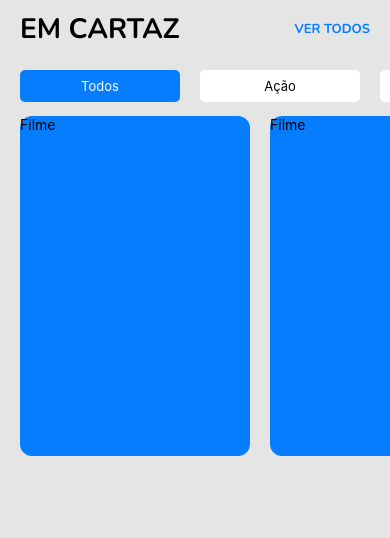
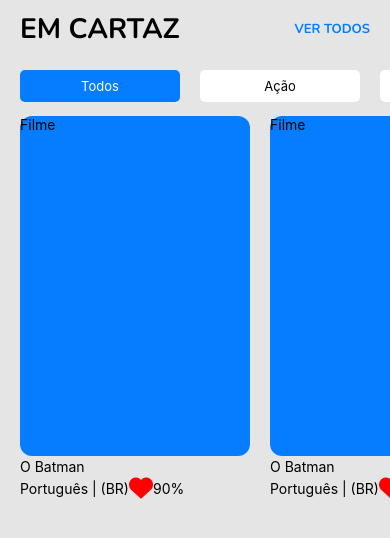
Before and after one commit to evillyf/movie-like, a React Native app: screen /home in a window 390 px wide. Shown: the top 538 px of the page. Built offline with nearby package versions, Linux system fonts and the light colour scheme.

Commit message:
ajustando posições

```diff
--- a/src/components/MovieCard.js
+++ b/src/components/MovieCard.js
@@ -1,12 +1,27 @@
 import React from "react";
 import { View, Text, StyleSheet } from "react-native";
+import { TouchableOpacity } from "react-native-gesture-handler";
 import COLORS from "../constants/Colors";
+import { AntDesign } from '@expo/vector-icons';
 
+/* https://icons.expo.fyi/AntDesign/heart  - para pegar o import e render de ícones */
 const MovieCard = () => {
     return (
-        <View style={styles.container}>
-            <Text>Filme</Text>
-        </View>
+        <TouchableOpacity>
+            <View style={styles.container}>
+                <Text>Filme</Text>
+            </View>
+            <View>
+                <Text>O Batman</Text>
+                <View style={styles.movieSubTitleContainer}>
+                    <Text>Português | (BR)</Text>
+                    <View style={styles.rowAndCenter}>
+                        <AntDesign name="heart" size={24} color="red" />
+                        <Text>90%</Text>
+                    </View>
+                </View>
+            </View>
+        </TouchableOpacity>
 
     );
 };
@@ -20,6 +35,18 @@ const styles = StyleSheet.create({
         elevation: 5,
         marginVertical: 2,
     },
+    movieTitle:{},
+    movieSubTitleContainer:{
+        flexDirection: "row",
+        alignItems: "center"
+    },
+
+    movieSubTitle:{},
+    rowAndCenter:{
+        flexDirection: "row",
+        alignItems: "center"
+    },
+
 });
 
 export default MovieCard;
```
